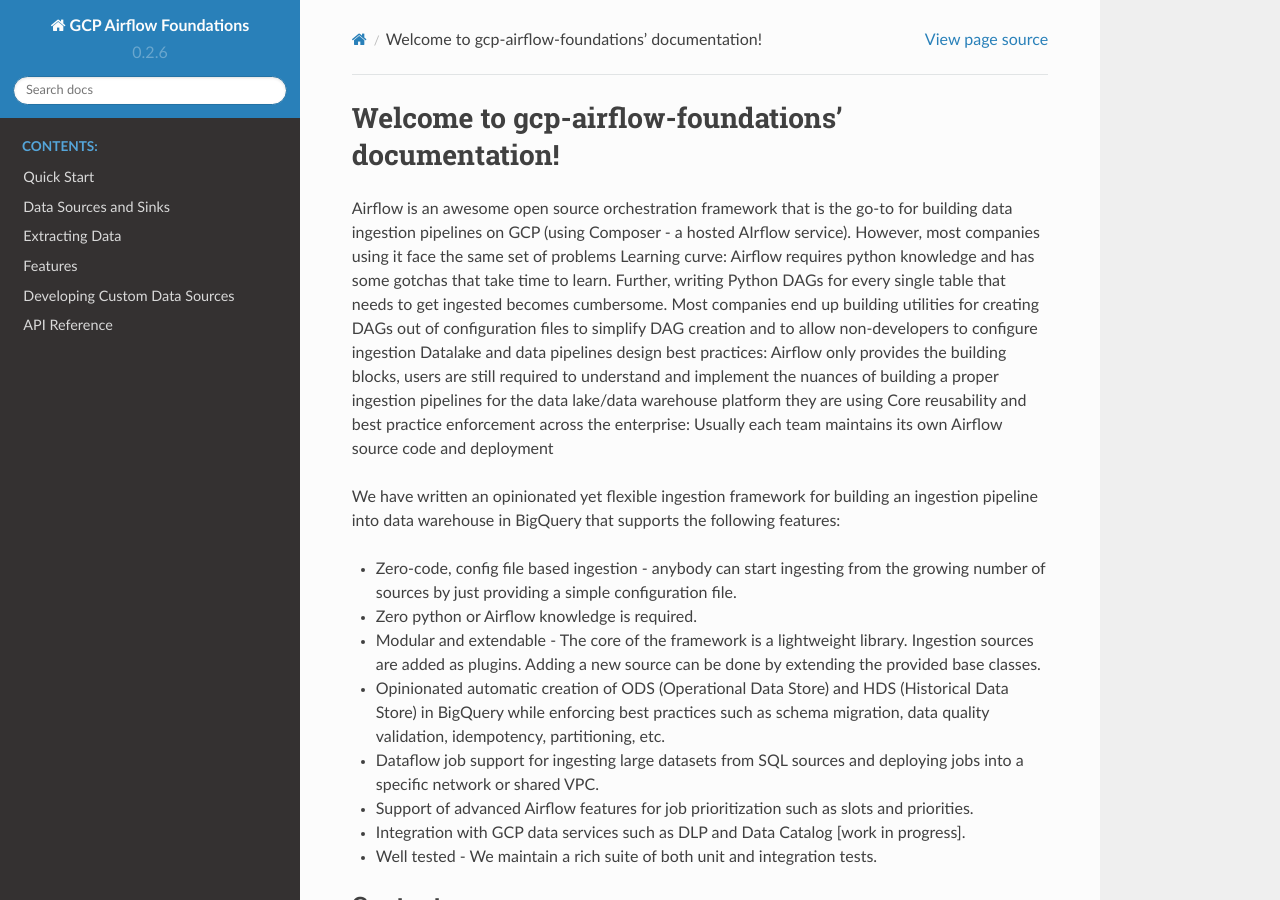
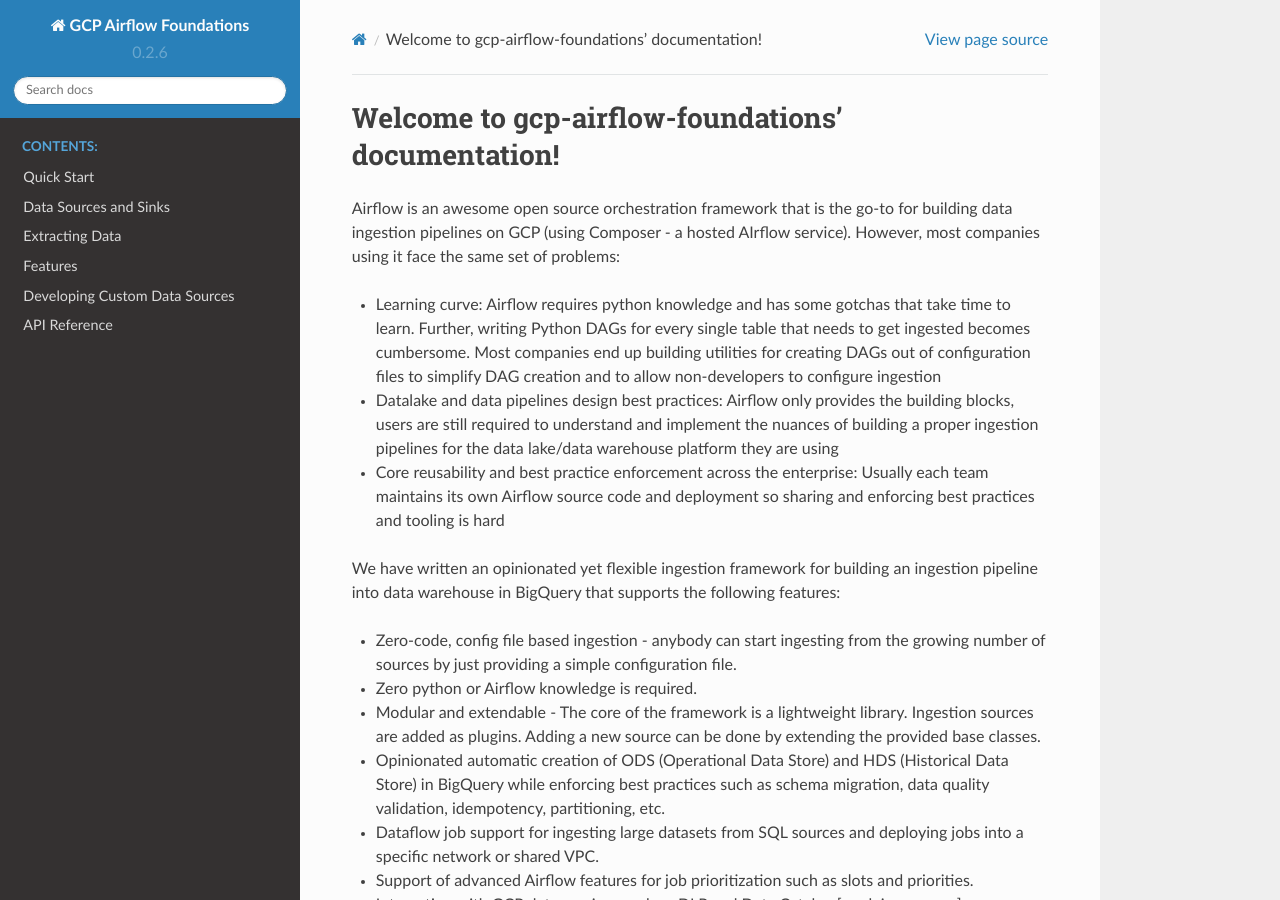
Before and after one commit to badal-io/gcp-airflow-foundations, a Sphinx documentation site: the page built from docs/index.rst, in a window 1280 px wide and 900 px high. Built offline with Sphinx 7.4.7 and the Read the Docs theme 2.0.0, drawn with Linux system fonts in a browser that asks for light colours.

Commit message:
Add bullet points in intro

```diff
--- a/docs/index.rst
+++ b/docs/index.rst
@@ -2,10 +2,11 @@
 Welcome to gcp-airflow-foundations' documentation!
 ********************
 
-Airflow is an awesome open source orchestration framework that is the go-to for building data ingestion pipelines on GCP (using Composer - a hosted AIrflow service). However, most companies using it face the same set of problems
-Learning curve: Airflow requires python knowledge and has some gotchas that take time to learn. Further, writing Python DAGs for every single table that needs to get ingested becomes cumbersome. Most companies end up building utilities for creating DAGs out of configuration files to simplify DAG creation and to allow non-developers to configure ingestion
-Datalake and data pipelines design best practices: Airflow only provides the building blocks, users are still required to understand and implement the nuances of building a proper ingestion pipelines for the data lake/data warehouse platform they are using
-Core reusability and best practice enforcement across the enterprise: Usually each team maintains its own Airflow source code and deployment
+Airflow is an awesome open source orchestration framework that is the go-to for building data ingestion pipelines on GCP (using Composer - a hosted AIrflow service). However, most companies using it face the same set of problems:
+
+- Learning curve: Airflow requires python knowledge and has some gotchas that take time to learn. Further, writing Python DAGs for every single table that needs to get ingested becomes cumbersome. Most companies end up building utilities for creating DAGs out of configuration files to simplify DAG creation and to allow non-developers to configure ingestion
+- Datalake and data pipelines design best practices: Airflow only provides the building blocks, users are still required to understand and implement the nuances of building a proper ingestion pipelines for the data lake/data warehouse platform they are using
+- Core reusability and best practice enforcement across the enterprise: Usually each team maintains its own Airflow source code and deployment so sharing and enforcing best practices and tooling is hard
 
 We have written an opinionated yet flexible ingestion framework for building an ingestion pipeline into data warehouse in BigQuery that supports the following features:
 
```
